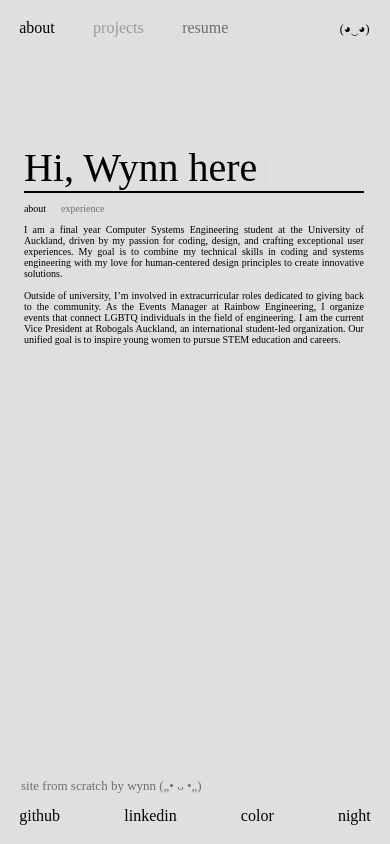
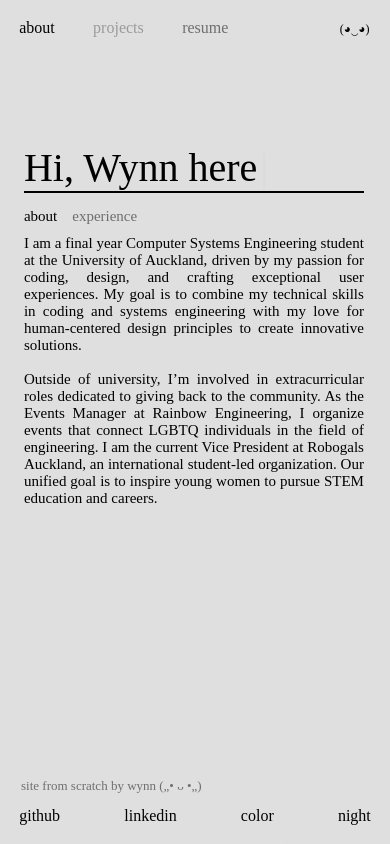
Before and after one commit to braisedtofu/personal-website-v2, a React (Vite) app: page / in a window 390 px wide. Built offline with nearby package versions, Linux system fonts and the light colour scheme; a web font is replaced by a local one.

Commit message:
updated font size

```diff
--- a/src/styles/Home.css
+++ b/src/styles/Home.css
@@ -252,26 +252,22 @@ left: 21px;
 width: 100%;
 }
   .about-details {
-    font-size: 10px;
+    font-size: 15px;
   }
   .about-details-list-item{
-    font-size: 10px;
+    font-size: 15px;
   }
   .experience-list-item {
-    font-size: 10px;
+    font-size: 13px;
   }
   .experience-details-title {
-    font-size: 10px;
+    font-size: 15px;
   }
-  .experience-detail-item {
-    font-size: 10px;
-  }
-
   .about-details-list{
-    font-size: 10px;
+    font-size: 15px;
   }
   .experience-list {
-    font-size: 10px;
+    font-size: 15px;
   }
 
   .about-container {
```
